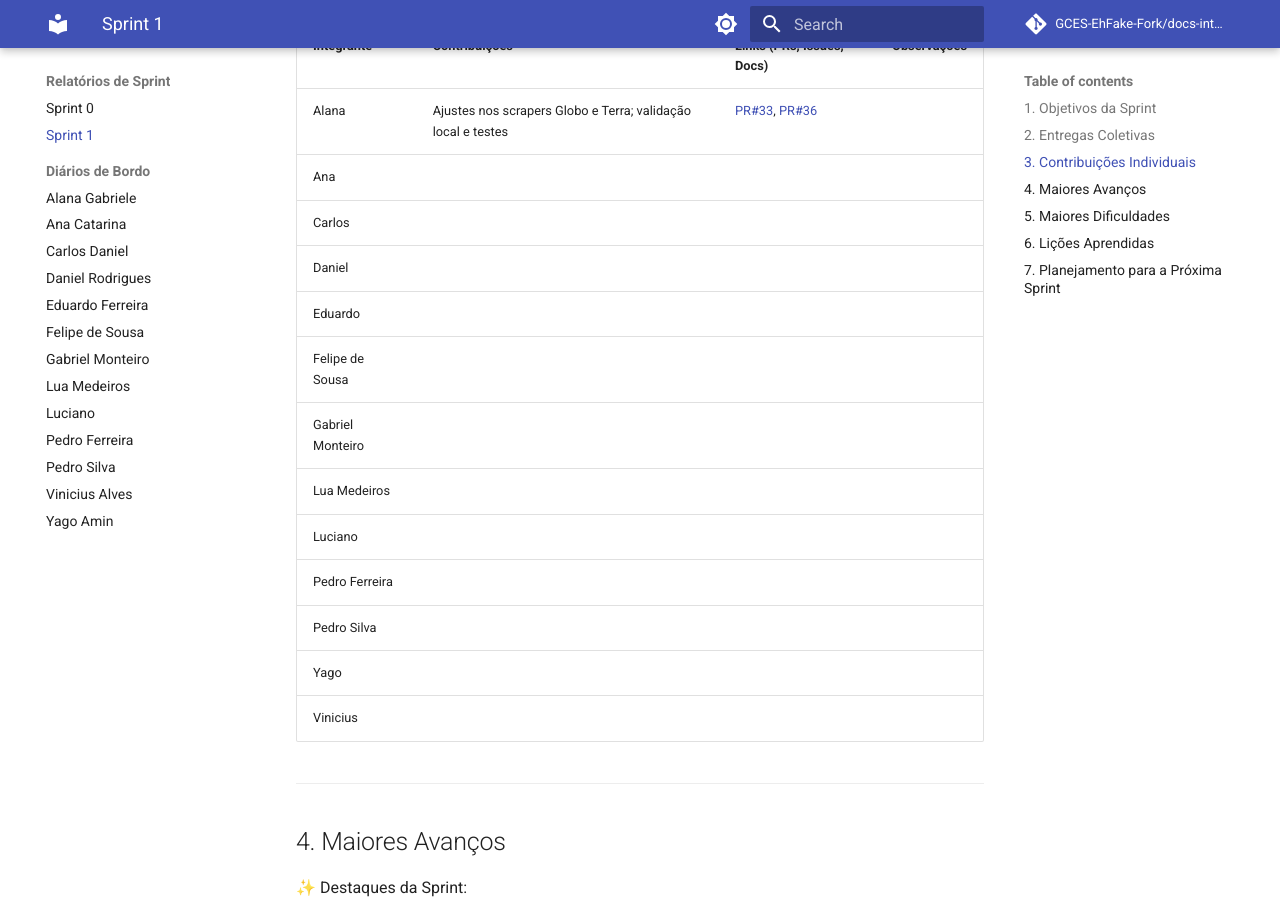
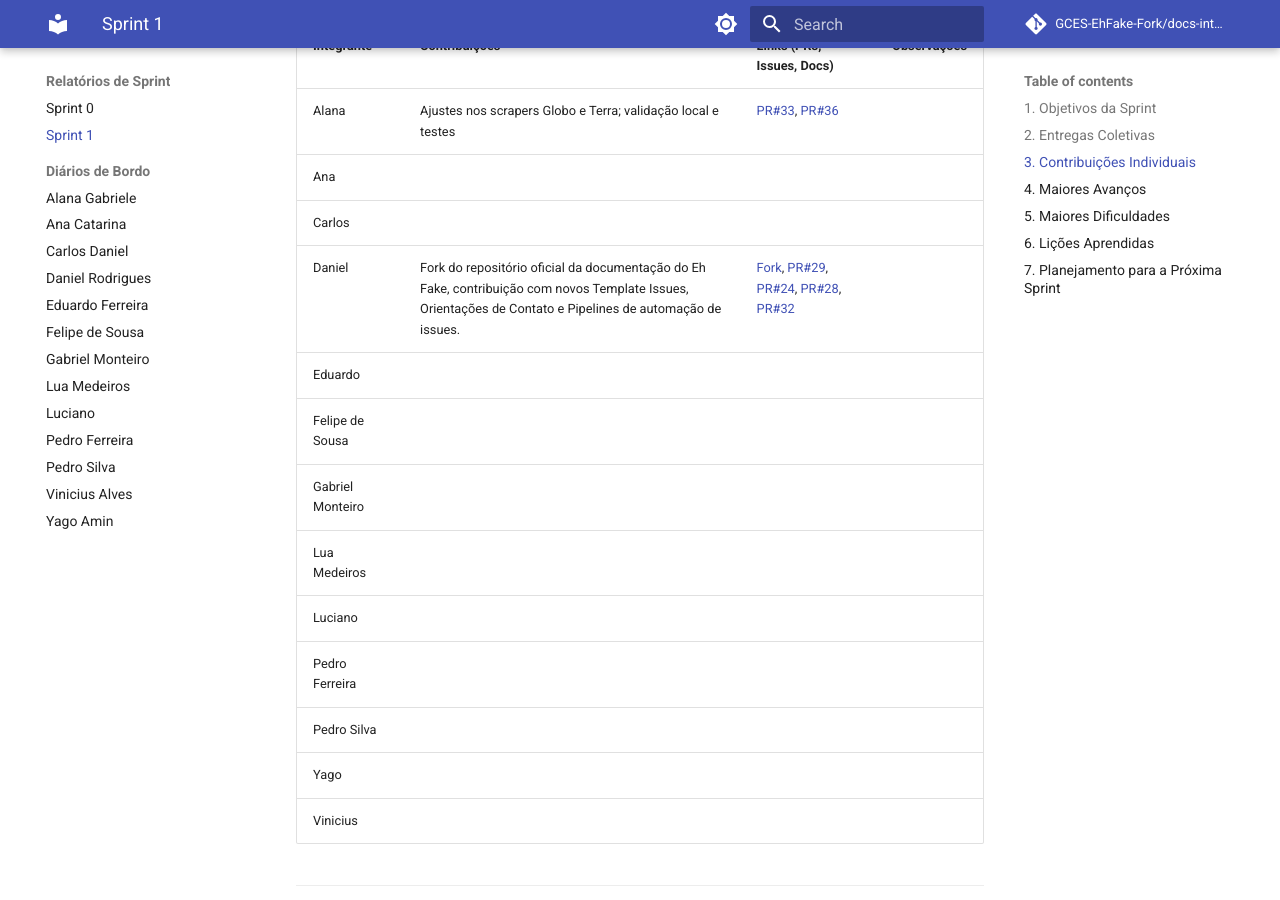
Before and after one commit to GCES-EhFake-Fork/docs-interno, an MkDocs documentation site: the page built from docs/sprints/sprint1.md, in a window 1280 px wide and 900 px high, scrolled down 1159 px. Built offline with MkDocs 1.6.1 and Material for MkDocs 9.7.7, drawn with Linux system fonts in a browser that asks for light colours; comment, search, counter and statistics services are not loaded.

Commit message:
docs: adição das contribuições de daniel

```diff
--- a/docs/sprints/sprint1.md
+++ b/docs/sprints/sprint1.md
@@ -36,7 +36,7 @@
 | Alana            | Ajustes nos scrapers Globo e Terra; validação local e testes | [PR#33](https://github.com/EH-FAKE/check-up/pull/33), [PR#36](https://github.com/EH-FAKE/check-up/pull/36) |             |
 | Ana              |                                                              |                                                                                                            |             |
 | Carlos           |                                                              |                                                                                                            |             |
-| Daniel           |                                                              |                                                                                                            |             |
+| Daniel           | Fork do repositório oficial da documentação do Eh Fake, contribuição com novos Template Issues, Orientações de Contato e Pipelines de automação de issues.                                                             | [Fork](https://github.com/GCES-EhFake-Fork/docsOficialEhFake), [PR#29](https://github.com/EH-FAKE/check-up/pull/29), [PR#24](https://github.com/EH-FAKE/check-up/pull/24), [PR#28](https://github.com/EH-FAKE/check-up/pull/28), [PR#32](https://github.com/GCES-EhFake-Fork/docs-interno/pull/32)     |             |
 | Eduardo          |                                                              |                                                                                                            |             |
 | Felipe de Sousa  |                                                              |                                                                                                            |             |
 | Gabriel Monteiro |                                                              |                                                                                                            |             |
```
